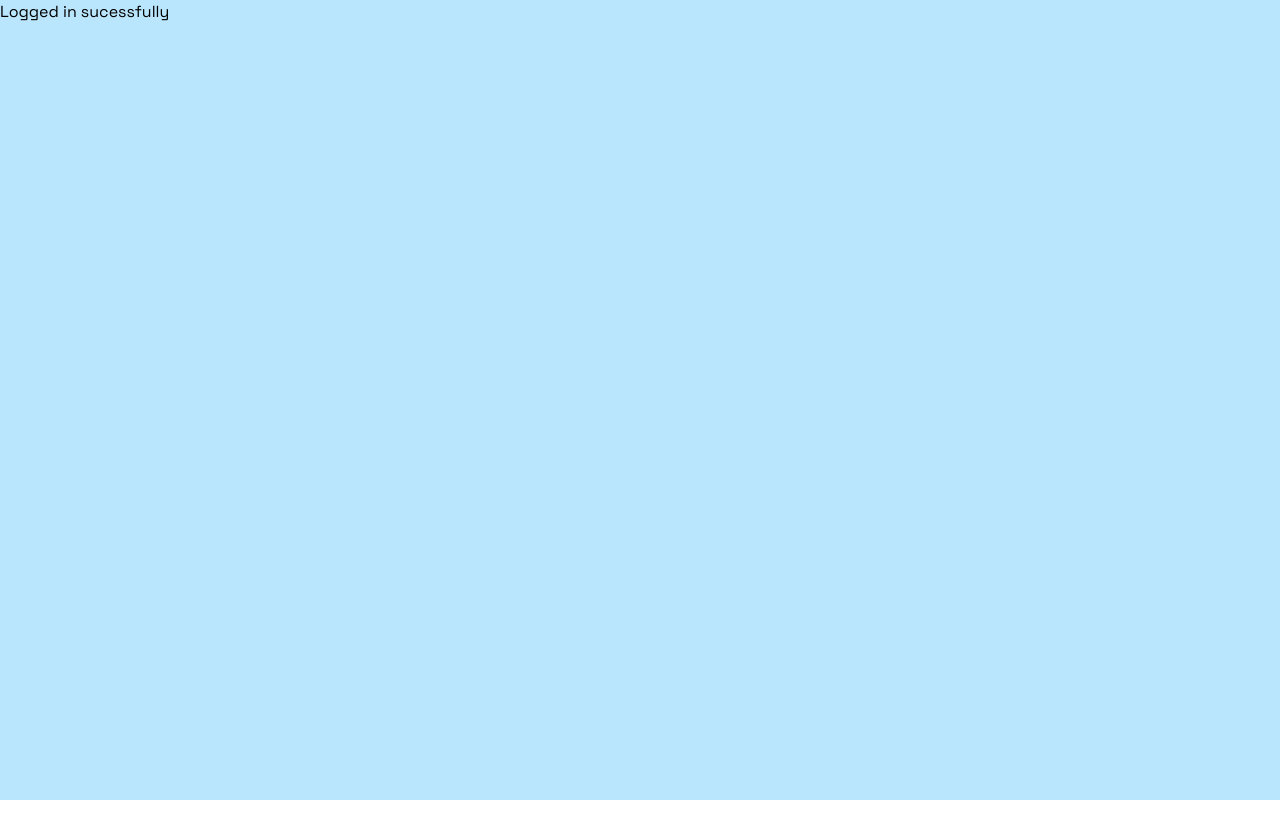
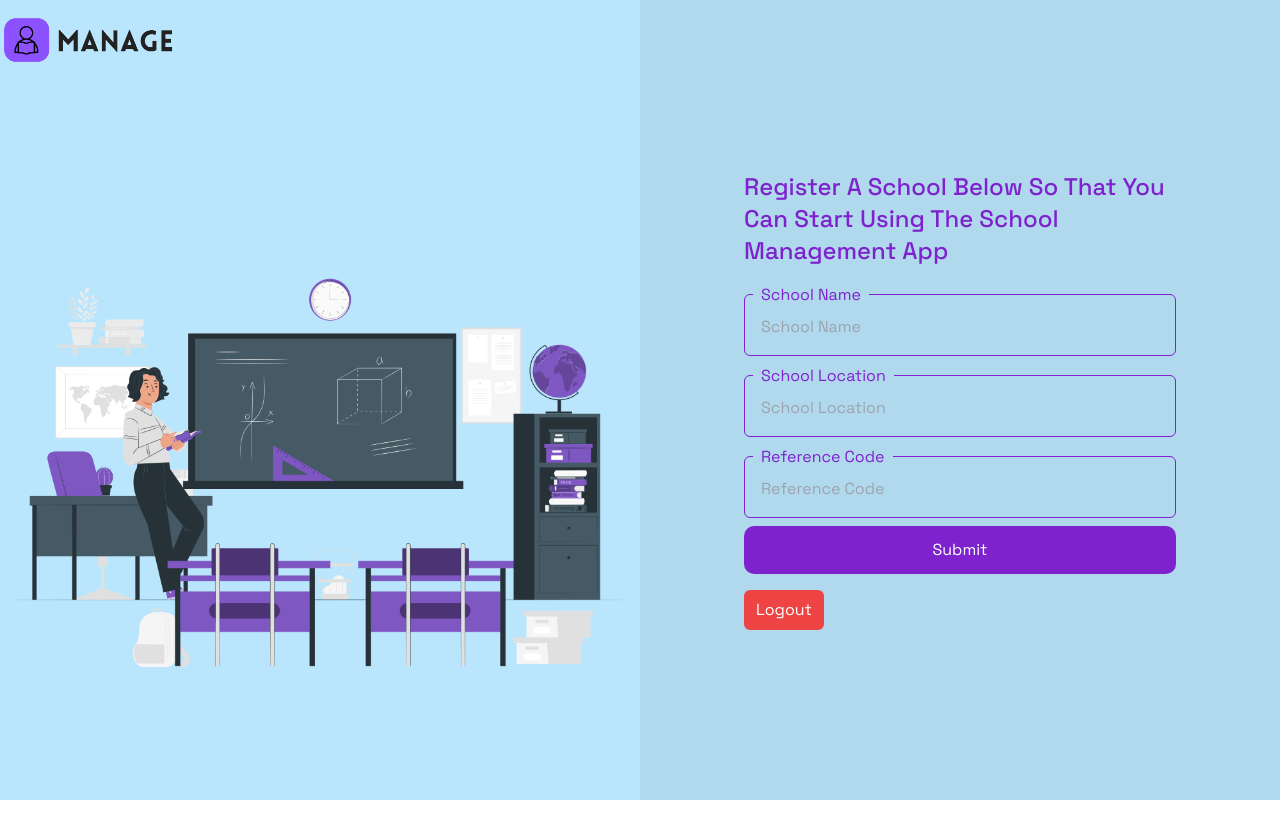
Before and after one commit to ThembaMahlangu/school-registration-app, a Next.js app in the folder frontend/: page /dash in a window 1280 px wide. Shown: the top 838 px of the page. Before the commit the page ends 800 px from the top, so only its background shows below. Built offline with nearby package versions, Linux system fonts and the light colour scheme; what prettier-plugin-tailwindcss would draw is missing.

Commit message:
adding the dash items

```diff
--- a/frontend/pages/dash.tsx
+++ b/frontend/pages/dash.tsx
@@ -1,9 +1,113 @@
-const dash = () => {
+import { useState } from "react";
+import HotToast from "react-hot-toast";
+import Logo from "@/components/logo/Logo";
+import Image from "next/image";
+import Input from "@/components/form/Input";
+import Button from "@/components/button/Button";
+import axios from "axios";
+
+const Dash = () => {
+  const [schoolForm, setSchoolForm] = useState({
+    name: "",
+    location: "",
+    refCode: "",
+  });
+
+  const handleFormChange = (event: React.ChangeEvent<HTMLInputElement>) => {
+    const { name, value } = event.target;
+    setSchoolForm((prevState) => ({
+      ...prevState,
+      [name]: value,
+    }));
+  };
+
+  const handleFormSubmit = (event: React.FormEvent<HTMLFormElement>) => {
+    event.preventDefault();
+    if (!schoolForm.name || !schoolForm.location || !schoolForm.refCode) {
+      HotToast.error("Please fill all fields");
+    } else {
+      axios
+        .post("https://server.edulinkage.co.za:8000/api/schools", schoolForm)
+        .then((response) => {
+          HotToast.success("School has been submitted");
+          setSchoolForm({
+            name: "",
+            location: "",
+            refCode: "",
+          });
+        })
+        .catch((error) => {
+          HotToast.error(error.response?.data?.message || "Something went wrong");
+        });
+    }
+  };
+
+  const handleLogoutClick = () => {
+    // handle logout logic
+  };
+
   return (
-    <div>
-      <h1> Logged in sucessfully</h1>
-    </div>
+    <>
+      <div className="flex h-screen">
+        <div className="hidden w-[50%] md:block">
+          <Logo />
+          <div className="h-full w-full">
+            <Image
+              className="h-[100%] w-full object-contain"
+              src="/assets/hero_image.png"
+              alt="login"
+              width={2000}
+              height={300}
+            />
+          </div>
+        </div>
+        <section className="flex flex-1 flex-col bg-[#2221]">
+          <div className="flex flex-1 flex-col items-center justify-center">
+            <div className="flex w-full flex-col rounded-md border-gray-700 px-6 sm:w-[90%] lg:w-[30em]">
+              <div className="">
+                <h2 className="pb-4 text-2xl font-medium capitalize text-purple-700">
+                  Register a school below so that you can start using the School Management App
+                </h2>
+              </div>
+              <form className="flex flex-col gap-2" onSubmit={handleFormSubmit}>
+                <Input
+                  name="name"
+                  placeholder="School Name"
+                  label="School Name"
+                  type="text"
+                  value={schoolForm.name}
+                  onChange={handleFormChange}
+                />
+                <Input
+                  name="location"
+                  placeholder="School Location"
+                  label="School Location"
+                  type="text"
+                  value={schoolForm.location}
+                  onChange={handleFormChange}
+                />
+                <Input
+                  name="refCode"
+                  placeholder="Reference Code"
+                  label="Reference Code"
+                  type="text"
+                  value={schoolForm.refCode}
+                  onChange={handleFormChange}
+                />
+                <Button label="Submit" radius="10px" color="#7E22CE" width="100%" />
+              </form>
+              <button
+                onClick={handleLogoutClick}
+                className="text-white mt-4 w-20 bg-red-500 py-2 rounded-md"
+              >
+                Logout
+              </button>
+            </div>
+          </div>
+        </section>
+      </div>
+    </>
   );
 };
 
-export default dash;
+export default Dash;
```
